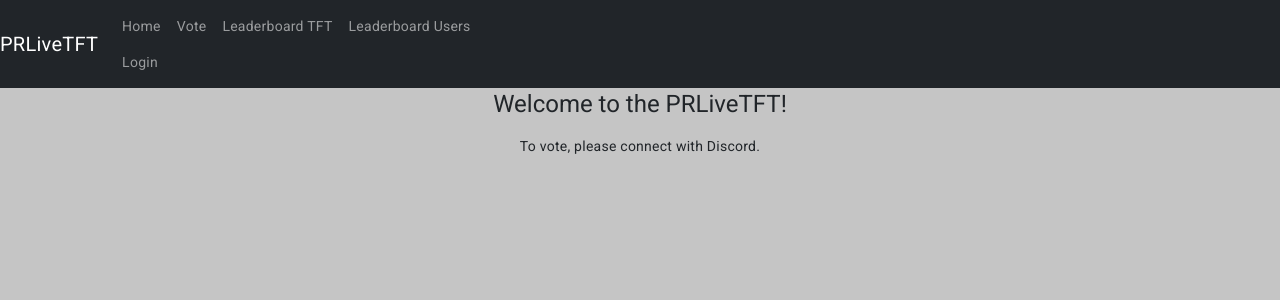
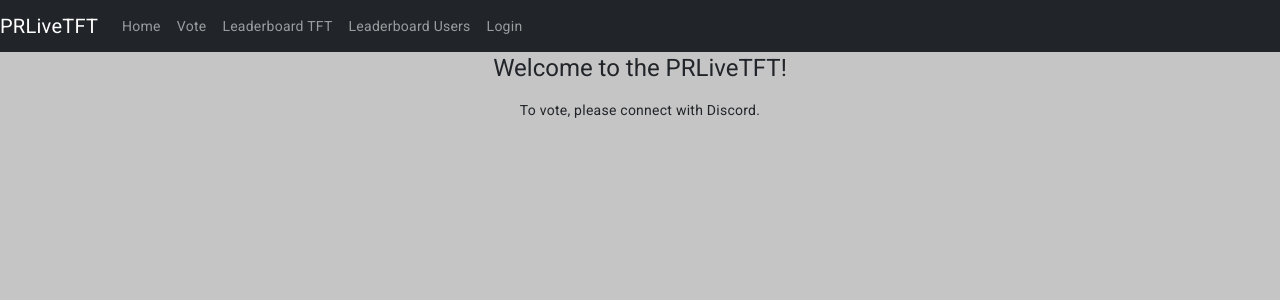
Before and after one commit to Frederic94500/PRLiveTFT-frontend, an Angular app: page / in a window 1280 px wide. Shown: the top 300 px of the page. Built offline with nearby package versions, Linux system fonts and the light colour scheme; no server answers.

Commit message:
fix: Refactor navbar

```diff
--- a/src/app/navbar/navbar.component.html
+++ b/src/app/navbar/navbar.component.html
@@ -25,8 +25,6 @@
       <li class="nav-item">
         <a class="nav-link" href="/users">Leaderboard Users</a>
       </li>
-    </ul>
-    <ul class="navbar-nav">
       <li class="nav-item">
         <a class="nav-link" href="{{ link }}">{{ msgButton }}</a>
       </li>
```
